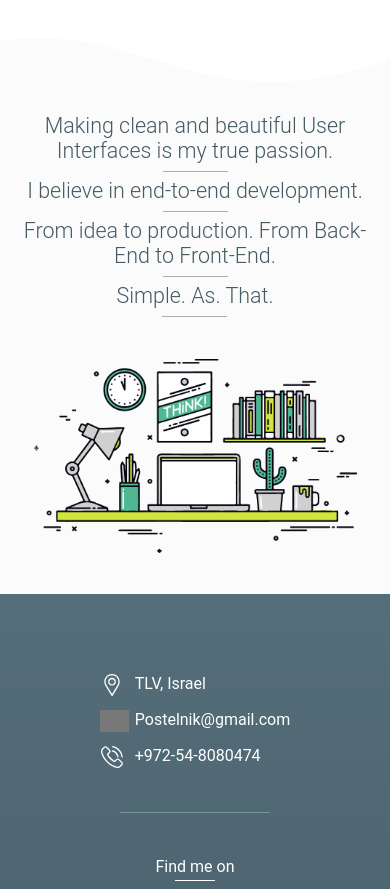
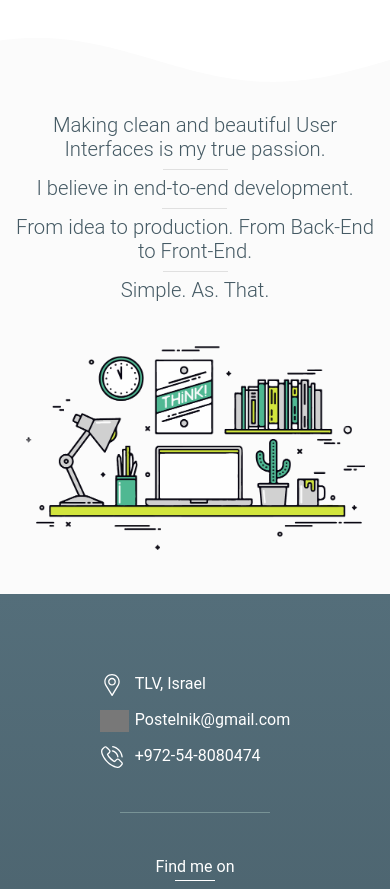
Before and after one commit to ido-postelnik/ido-postelnik-website, a Vue app: page / in a window 390 px wide. Shown: the part 1686-2575 px from the top of the page. Built offline with nearby package versions, Linux system fonts and the light colour scheme; no server answers; grey boxes are pictures that could not be loaded.

Commit message:
[fix] mobile highlight-sentence-container style

```diff
--- a/src/views/Home.vue
+++ b/src/views/Home.vue
@@ -624,21 +624,26 @@ $main-container-height-lg: calc(#{$avatar-size} + #{$hero-title} + #{$work-flow-
 
     .highlight-sentence-container{
       flex: 1;
-      font-size: calc(1.0rem + 1.4vw);
+      font-size: calc(1.0rem + 1.1vw);
       font-weight: 300;
       letter-spacing: 0px;
       margin-top: 25px;
       padding-left: 0;
       align-items: center;
-      padding: 0 10px 0 10px;
+      padding: 0 15px 0 15px;
 
       span::after{
         content: '';
         display: block;
         width: 65px;
         height: 1px;
-        background-color: #adadad;
+        background-color: #e0e0e0;
         margin: 8px auto 1px;
+      }
+
+      span:last-child::after{
+        display: none;
+        height: 0px;
       }
 
       @include md {
```
